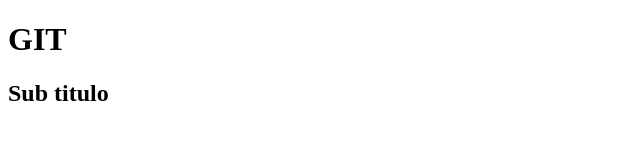
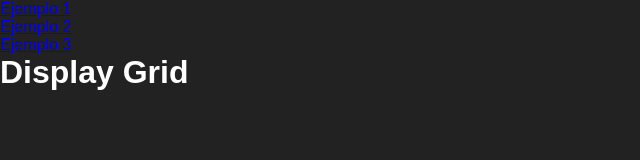
Before and after one commit to Timibar3/grid, a plain HTML site: page index.html in a window 1280 px wide. Shown: the whole page, without its empty margins (0-640 px from the left). Drawn offline with Linux system fonts and the light colour scheme.

Commit message:
Creacion paginas example

```diff
--- a/css/styles.css
+++ b/css/styles.css
@@ -1,3 +1,21 @@
+* {
+    padding: 0;
+    margin: 0;
+    box-sizing: border-box;
+}
+
 body {
-    background-color: aquamarine;
+    background-color: #222;
+    color: white;
+    font-family: Arial, Helvetica, sans-serif;
 }
+
+.grid-container {
+
+}
+
+.grid-box {
+    background-color: lightblue;
+    border: 3px solid rgb(48, 48, 190);
+    padding: .5rem;
+}
--- a/index.html
+++ b/index.html
@@ -4,12 +4,27 @@
     <meta charset="UTF-8">
     <meta http-equiv="X-UA-Compatible" content="IE=edge">
     <meta name="viewport" content="width=device-width, initial-scale=1.0">
+    <link rel="stylesheet" href="/css/styles.css">
     <title>Document</title>
 </head>
 <body>
+    <header>
+        <nav>
+            <ul>
+                <li class="nav-item">
+                    <a href="/pages/examples/example-1.html">Ejemplo 1</a>
+                </li>
+                <li class="nav-item">
+                    <a href="/pages/examples/example-2.html">Ejemplo 2</a>
+                </li>
+                <li class="nav-item">
+                    <a href="/pages/examples/example-3.html">Ejemplo 3</a>
+                </li>
+            </ul>
+        </nav>
+    </header>
     <main>
-        <h1>GIT</h1>
-        <h2>Sub titulo</h2>
+        <h1>Display Grid</h1>
     </main>
 
 </body>
```
Also changed, not shown: pages/examples/example-1.html (added, +12 -0 lines), pages/examples/example-2.html (added, +12 -0 lines), pages/examples/example-3.html (added, +12 -0 lines).
